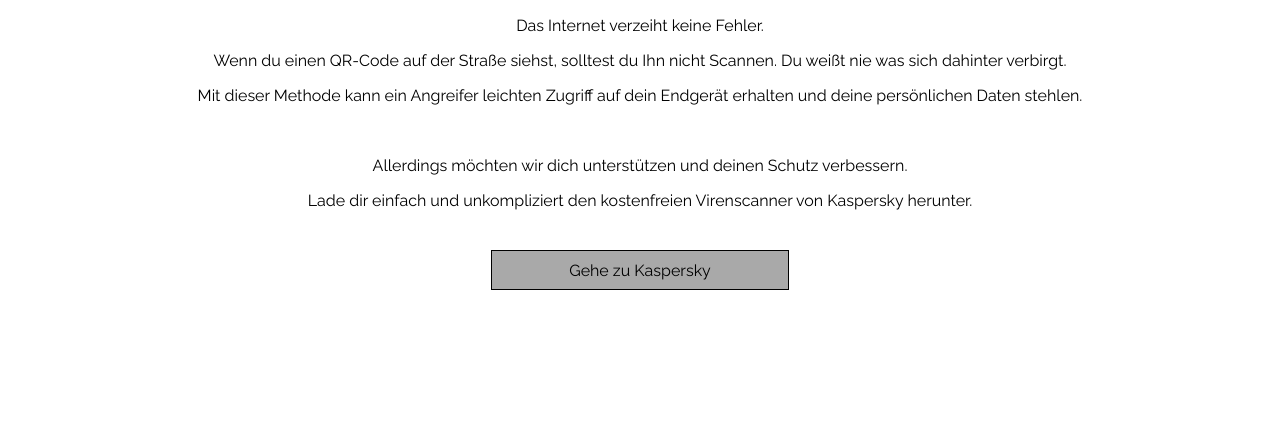
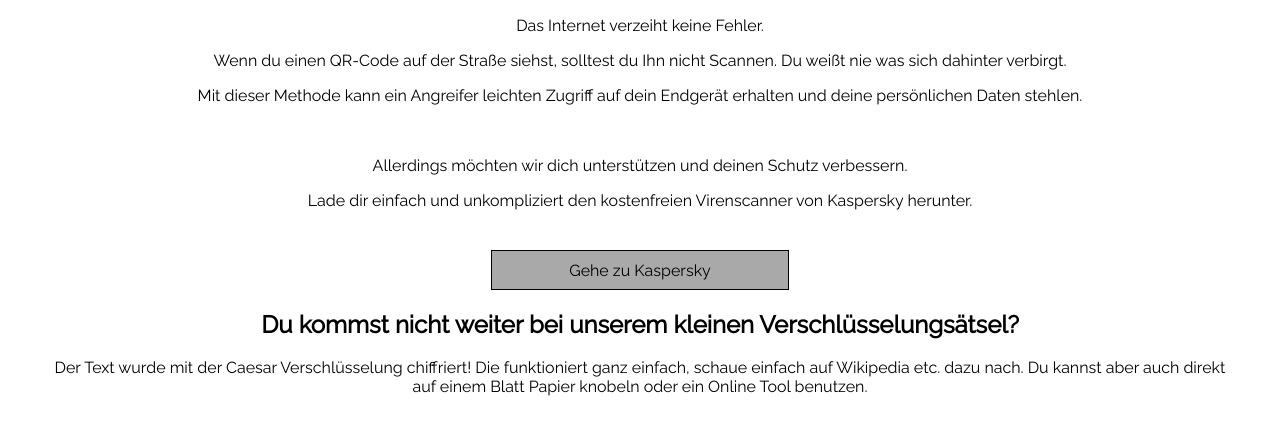
Before and after one commit to RobertBetschinger/YouGotHacked, a plain HTML site: page index.html in a window 1280 px wide. Shown: the part 109-544 px from the top of the page. Drawn offline with Linux system fonts and the light colour scheme.

Commit message:
Added Hint

```diff
--- a/index.html
+++ b/index.html
@@ -97,6 +97,11 @@
         <p>Allerdings möchten wir dich unterstützen und deinen Schutz verbessern.</p>
         <p>Lade dir einfach und unkompliziert den kostenfreien Virenscanner von Kaspersky herunter.</p>
         <a class="btn" href="https://www.kaspersky.de/downloads">Gehe zu Kaspersky</a>
+
+        <h2 >Du kommst nicht weiter bei unserem kleinen Verschlüsselungsätsel?</h2>
+        <p>Der Text wurde mit der Caesar Verschlüsselung chiffriert! Die funktioniert ganz einfach, schaue einfach auf Wikipedia etc. dazu nach.
+           Du kannst aber auch direkt auf einem Blatt Papier knobeln oder ein Online Tool benutzen.
+        </p>
       </div>
     </div>
 
```
